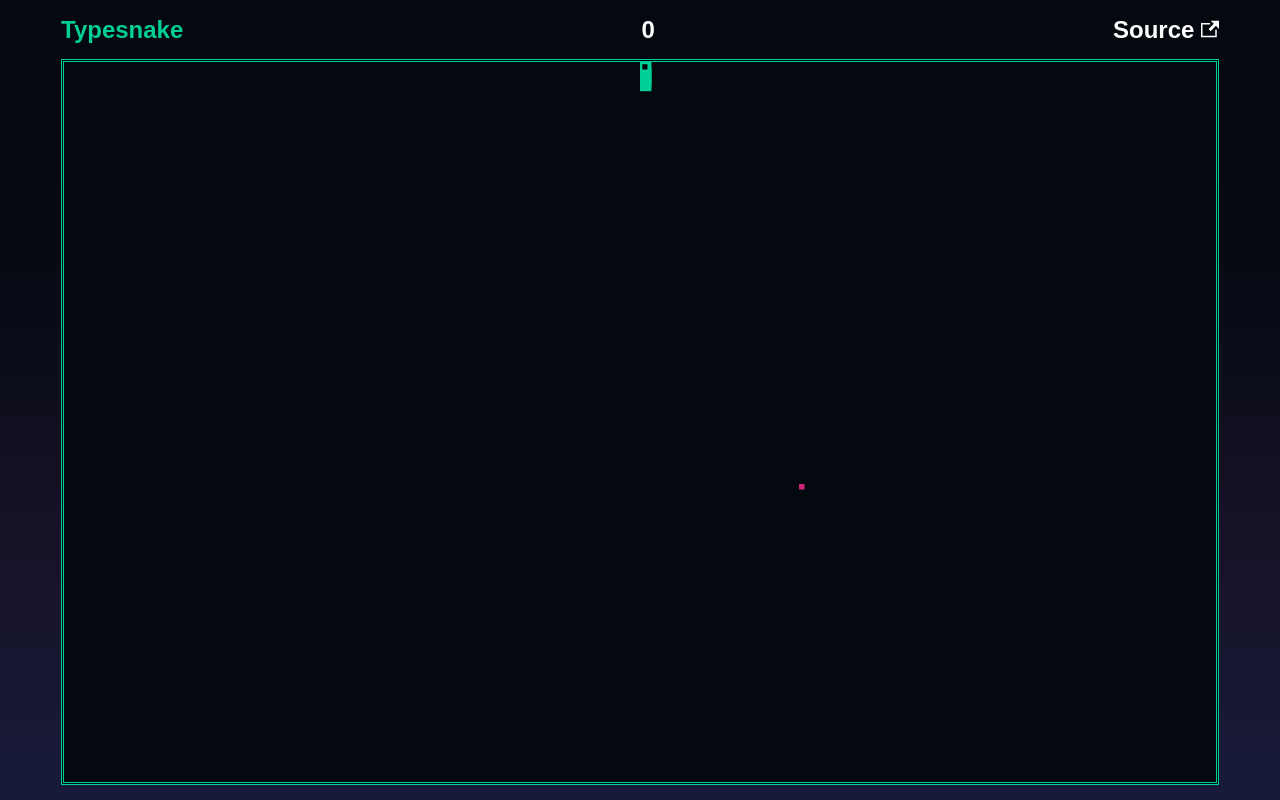
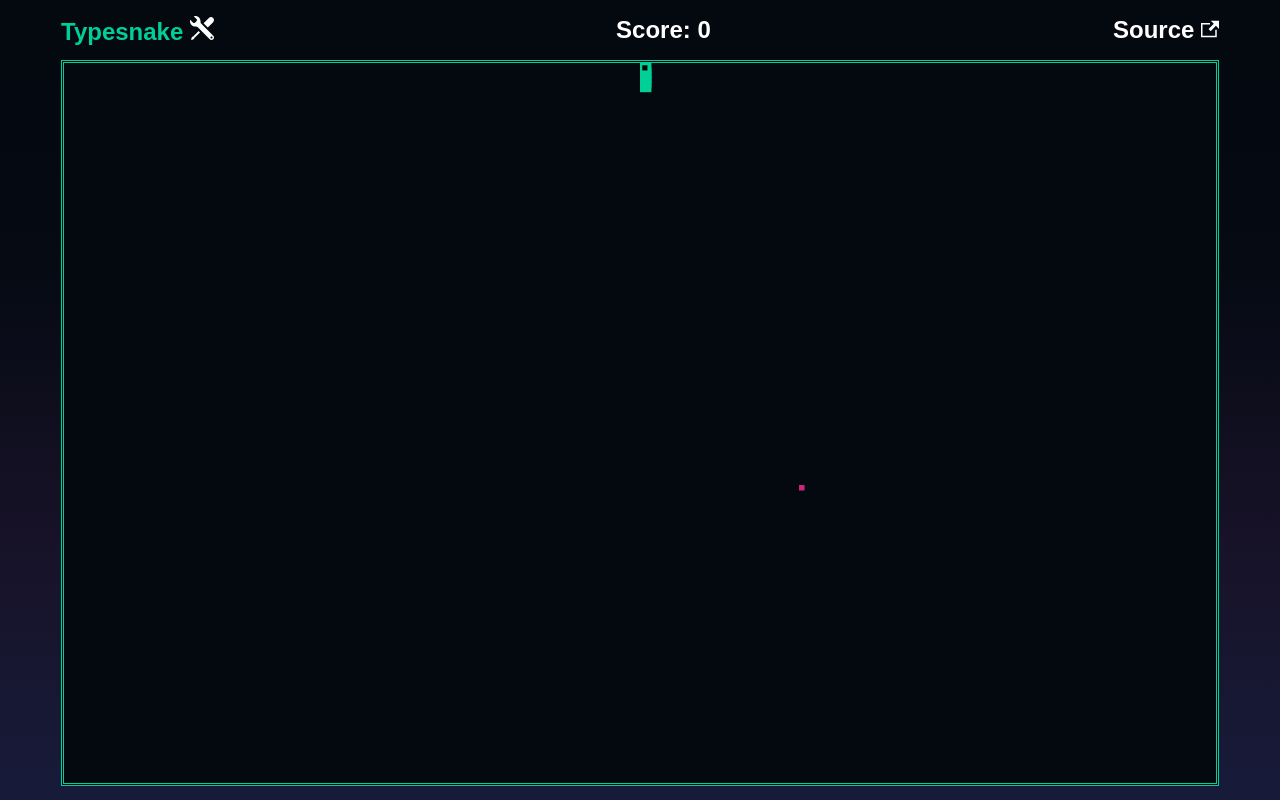
Before and after one commit to IMenezes-GH/SnakeTS, a website built with Vite: page index.html in a window 1280 px wide. Built offline with nearby package versions, Linux system fonts and the light colour scheme.

Commit message:
adds configuration icon to typesnake log

```diff
--- a/index.html
+++ b/index.html
@@ -9,8 +9,10 @@
 <body>
     <main>
         <nav>
-            <h1 id="title">Typesnake</h1>
-            <h1 id="score">0</h1>
+            <div style="display: flex;gap:10px">
+                <h1 id="title">Typesnake <img src="./styles/src/iconmonstr-tools-14.svg" alt=""></h1>
+            </div>
+            <h1>Score: <span id="score">0</span></h1>
             <h1><a href="https://github.com/IMenezes-GH/SnakeTS">Source <img src="./styles/src/iconmonstr-share-11.svg"></a></h1>
         </nav>
         <canvas id="canvas"></canvas>
--- a/src/Game.ts
+++ b/src/Game.ts
@@ -15,6 +15,9 @@ export default class Game {
     static TAILMODE_COLOR = 'red';
     static NUM_SEGMENT_ADD = 5;
 
+    set NUM_SEGMENT_ADD(num: number){
+        Game.NUM_SEGMENT_ADD = num;
+    }
 
     static loop: boolean = true;
     static lost: boolean = false;
```
Also changed, not shown: styles/src/iconmonstr-tools-14.svg (added).
